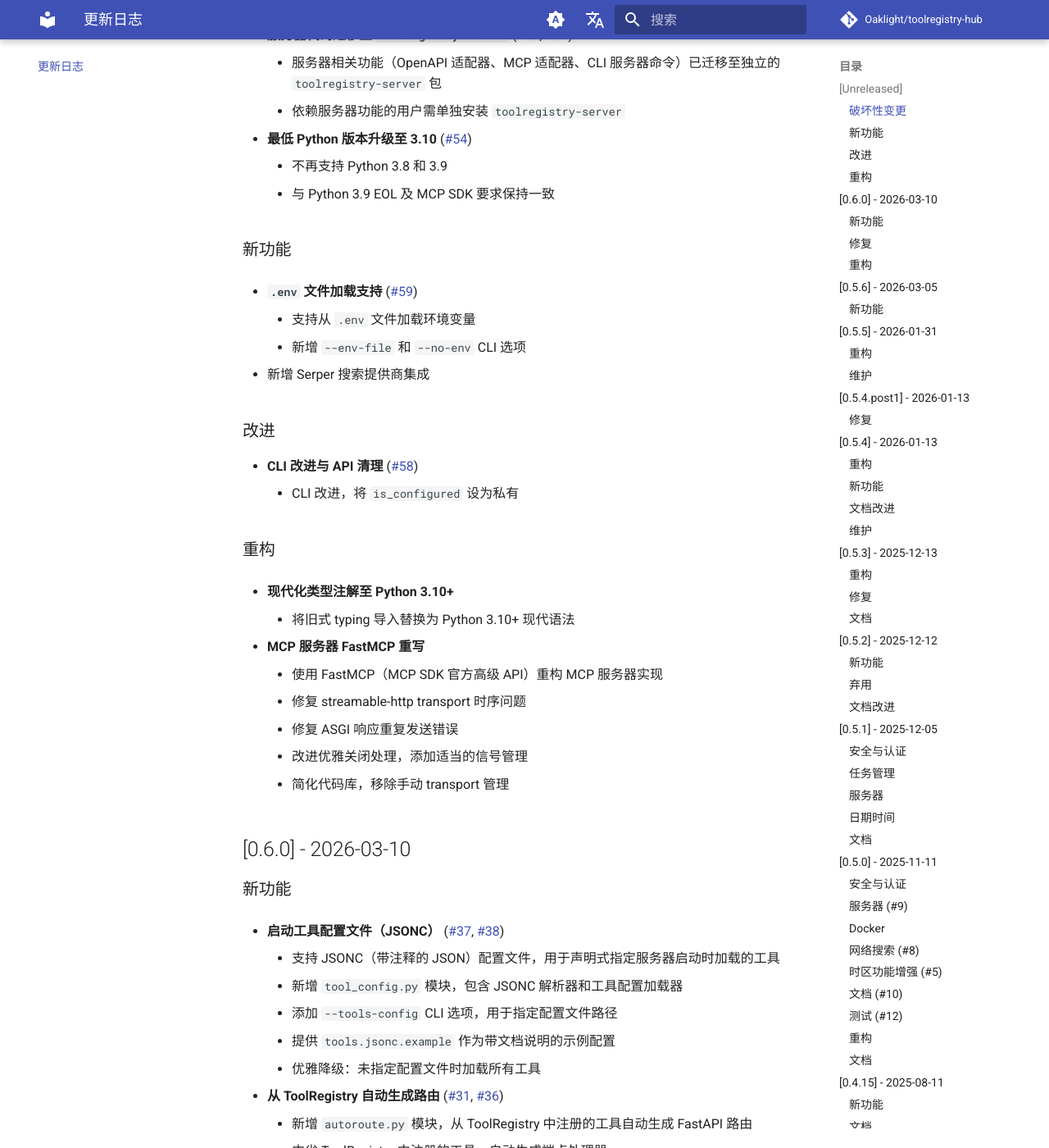
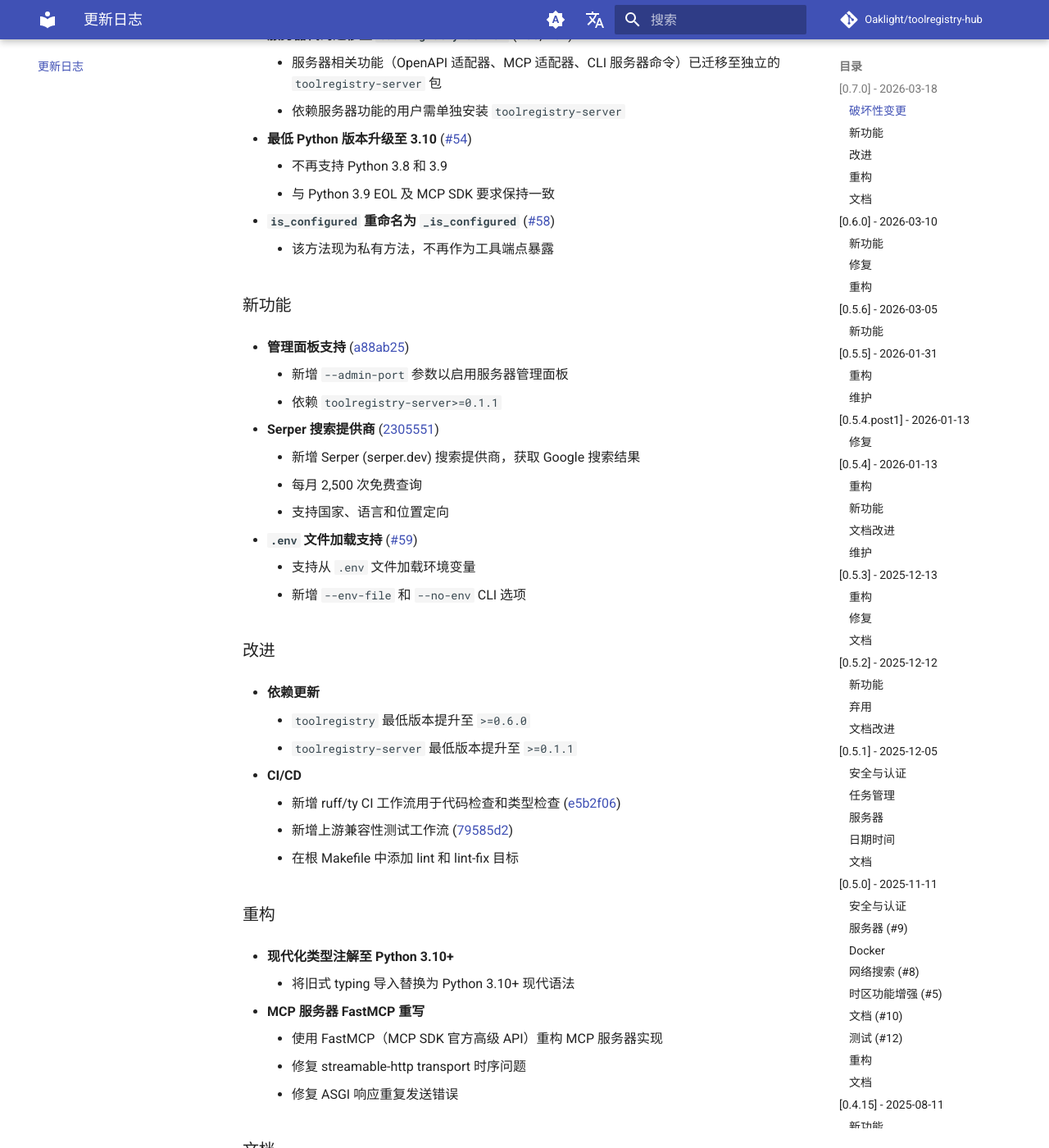
Before and after one commit to Oaklight/toolregistry-hub, an MkDocs documentation site: the page built from docs/changelog.md, in a window 1280 px wide and 1400 px high, scrolled down 368 px. Shown: the whole window at 82% size. Built offline with MkDocs 1.6.1 and Material for MkDocs 9.7.7, drawn with Linux system fonts in a browser that asks for light colours; comment, search, counter and statistics services are not loaded; some of the changed text lies outside the part shown.

Commit message:
docs: update changelog for v0.7.0 release

```diff
--- a/docs/changelog.md
+++ b/docs/changelog.md
@@ -10,7 +10,7 @@
 
 本页面记录了 toolregistry-hub 项目从首个正式发布版本 0.4.14 以来的所有重要变更。
 
-## [Unreleased]
+## [0.7.0] - 2026-03-18
 
 ### 破坏性变更
 
@@ -22,18 +22,34 @@
     - 不再支持 Python 3.8 和 3.9
     - 与 Python 3.9 EOL 及 MCP SDK 要求保持一致
 
+- **`is_configured` 重命名为 `_is_configured`** ([#58](https://github.com/Oaklight/toolregistry-hub/pull/58))
+    - 该方法现为私有方法，不再作为工具端点暴露
+
 ### 新功能
+
+- **管理面板支持** ([a88ab25](https://github.com/Oaklight/toolregistry-hub/commit/a88ab25))
+    - 新增 `--admin-port` 参数以启用服务器管理面板
+    - 依赖 `toolregistry-server>=0.1.1`
+
+- **Serper 搜索提供商** ([2305551](https://github.com/Oaklight/toolregistry-hub/commit/2305551))
+    - 新增 Serper (serper.dev) 搜索提供商，获取 Google 搜索结果
+    - 每月 2,500 次免费查询
+    - 支持国家、语言和位置定向
 
 - **`.env` 文件加载支持** ([#59](https://github.com/Oaklight/toolregistry-hub/pull/59))
     - 支持从 `.env` 文件加载环境变量
     - 新增 `--env-file` 和 `--no-env` CLI 选项
 
-- 新增 Serper 搜索提供商集成
-
 ### 改进
 
-- **CLI 改进与 API 清理** ([#58](https://github.com/Oaklight/toolregistry-hub/pull/58))
-    - CLI 改进，将 `is_configured` 设为私有
+- **依赖更新**
+    - `toolregistry` 最低版本提升至 `>=0.6.0`
+    - `toolregistry-server` 最低版本提升至 `>=0.1.1`
+
+- **CI/CD**
+    - 新增 ruff/ty CI 工作流用于代码检查和类型检查 ([e5b2f06](https://github.com/Oaklight/toolregistry-hub/commit/e5b2f06))
+    - 新增上游兼容性测试工作流 ([79585d2](https://github.com/Oaklight/toolregistry-hub/commit/79585d2))
+    - 在根 Makefile 中添加 lint 和 lint-fix 目标
 
 ### 重构
 
@@ -44,8 +60,17 @@
     - 使用 FastMCP（MCP SDK 官方高级 API）重构 MCP 服务器实现
     - 修复 streamable-http transport 时序问题
     - 修复 ASGI 响应重复发送错误
-    - 改进优雅关闭处理，添加适当的信号管理
-    - 简化代码库，移除手动 transport 管理
+
+### 文档
+
+- **Brave Search 定价更新**
+    - 记录 Brave Search API 免费计划移除（2026 年 2 月）
+    - 更新为积分定价：$5/千次请求，每月赠送 $5 免费积分（约 1,000 次查询）
+
+- **网络搜索文档刷新**
+    - 新增 Serper 搜索文档（中/英）
+    - 更新免费额度汇总表
+    - 移除过时的"（推荐）"标签
 
 ## [0.6.0] - 2026-03-10
 
```
